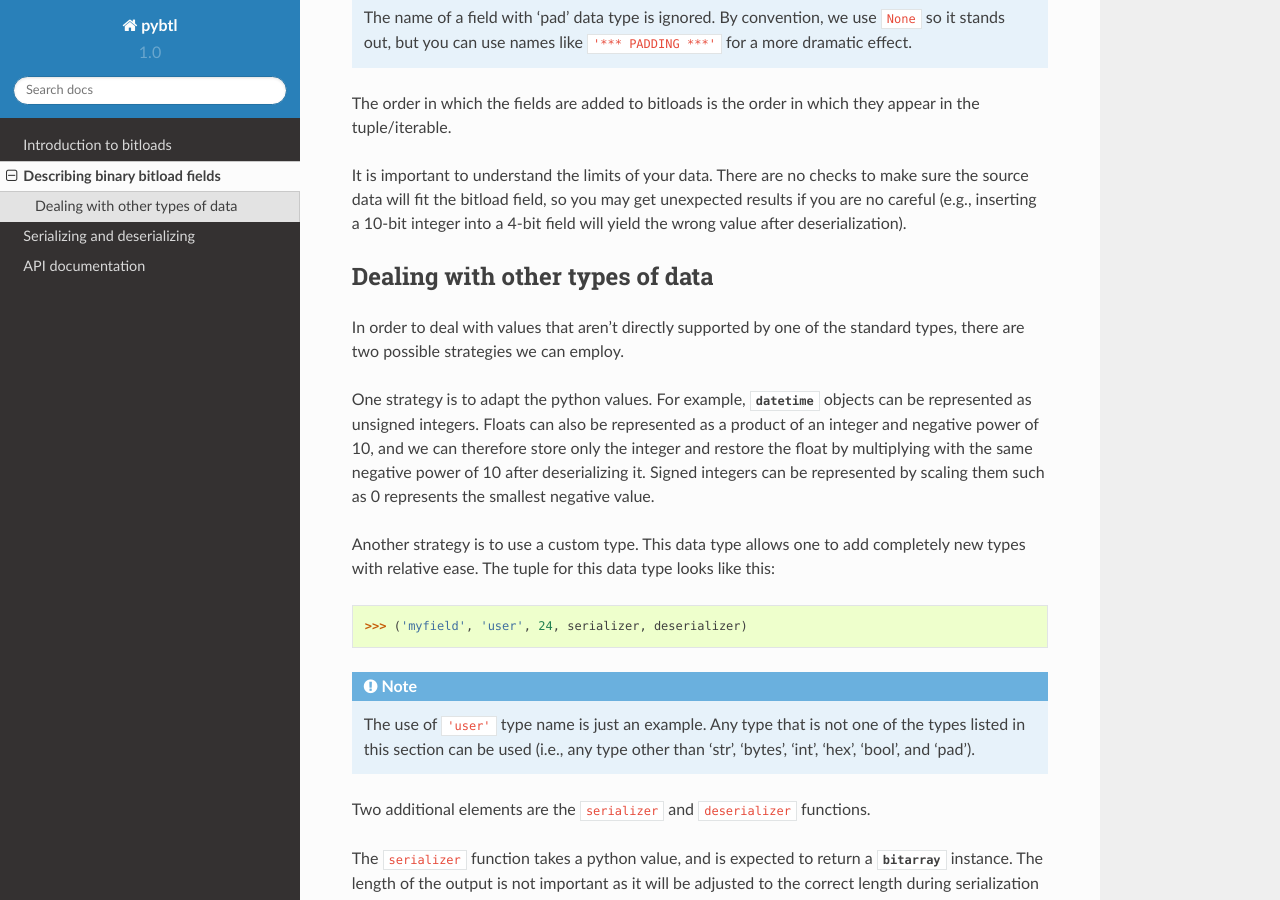
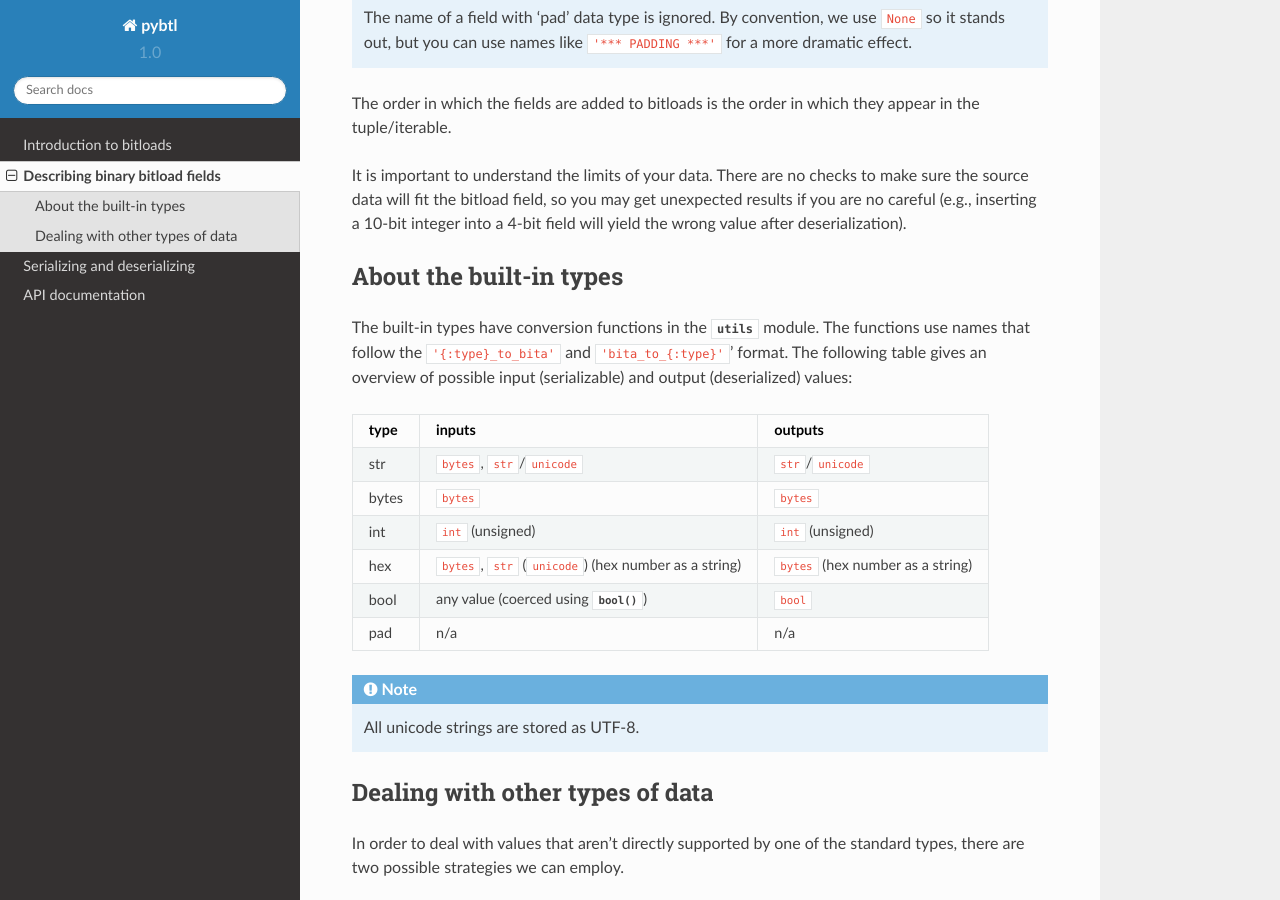
Before and after one commit to Othernet-Project/pybtl, a Sphinx documentation site: the page built from docs/source/describing_bitloads.rst, in a window 1280 px wide and 900 px high, scrolled down 1027 px. Built offline with Sphinx 7.4.7 and the Read the Docs theme 2.0.0, drawn with Linux system fonts in a browser that asks for light colours.

Commit message:
Added table of built-in types, their input/output
Signed-off-by: Branko Vukelic <branko@outernet.is>

```diff
--- a/docs/source/describing_bitloads.rst
+++ b/docs/source/describing_bitloads.rst
@@ -49,6 +49,36 @@ make sure the source data will fit the bitload field, so you may get unexpected
 results if you are no careful (e.g., inserting a 10-bit integer into a 4-bit
 field will yield the wrong value after deserialization).
 
+About the built-in types
+------------------------
+
+The built-in types have conversion functions in the :py:mod:`~btl.utils`
+module. The functions use names that follow the ``'{:type}_to_bita'`` and
+``'bita_to_{:type}'``' format. The following table gives an overview of
+possible input (serializable) and output (deserialized) values:
+
+===========  ================================  ================================
+type         inputs                            outputs
+===========  ================================  ================================
+str          ``bytes``, ``str``/``unicode``    ``str``/``unicode``
+-----------  --------------------------------  --------------------------------
+bytes        ``bytes``                         ``bytes``
+-----------  --------------------------------  --------------------------------
+int          ``int`` (unsigned)                ``int`` (unsigned)
+-----------  --------------------------------  --------------------------------
+hex          ``bytes``, ``str`` (``unicode``)  ``bytes``
+             (hex number as a string)          (hex number as a string)
+-----------  --------------------------------  --------------------------------
+bool         any value                         ``bool``
+             (coerced using :py:func:`bool`)
+-----------  --------------------------------  --------------------------------
+pad          n/a                               n/a
+===========  ================================  ================================
+
+.. note::
+    All unicode strings are stored as UTF-8.
+
+
 Dealing with other types of data
 --------------------------------
 
```
